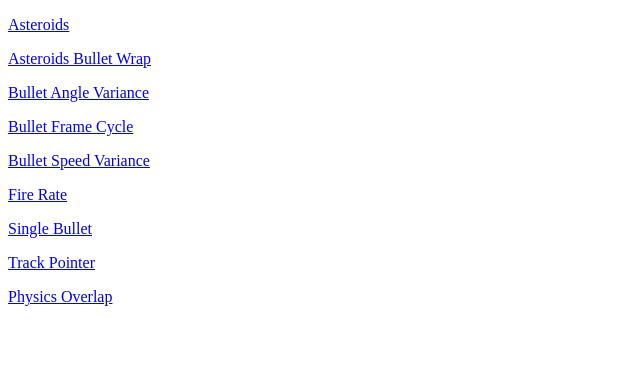
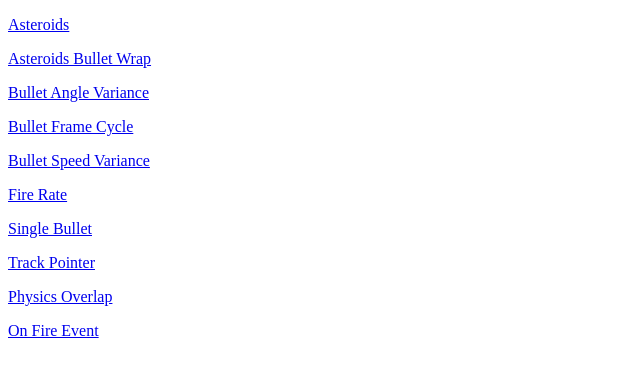
Before and after one commit to 16patsle/phaser3-weapon-plugin, a website built with webpack: page examples/src/index.html in a window 1280 px wide. Shown: the whole page, without its empty margins (0-640 px from the left). Built offline with nearby package versions, Linux system fonts and the light colour scheme.

Commit message:
Add the new example to index and add comment

```diff
--- a/examples/src/index.html
+++ b/examples/src/index.html
@@ -37,6 +37,9 @@
     <p>
       <a href="example.html?src=physics-overlap">Physics Overlap</a>
     </p>
+    <p>
+      <a href="example.html?src=on-fire">On Fire Event</a>
+    </p>
   </div>
 
 </body>
--- a/examples/src/js/on-fire.js
+++ b/examples/src/js/on-fire.js
@@ -47,6 +47,7 @@ var config = {
     this.cursors = this.input.keyboard.createCursorKeys();
 
     this.weapon.eventEmitter.on('fire', () => {
+        // Teleport sprite to random location
         this.sprite.x = Math.random() * this.game.renderer.width;
         this.sprite.y = Math.random() * this.game.renderer.height;
     })
```
